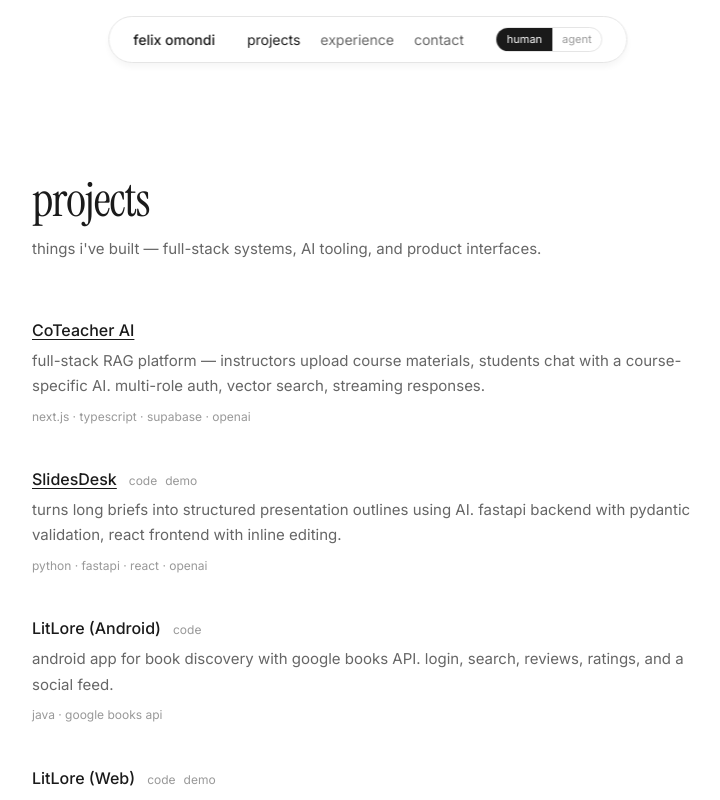
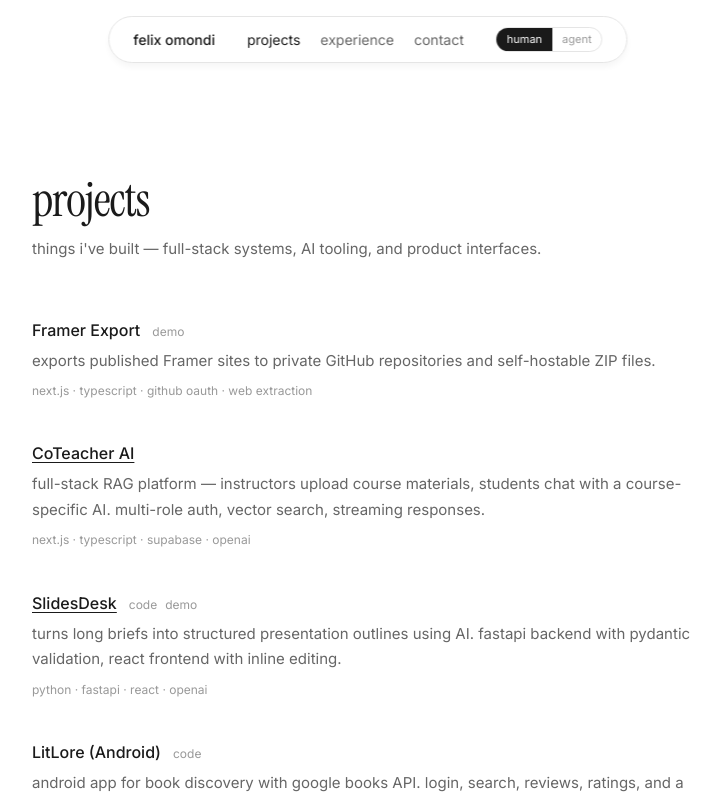
Before and after one commit to Felomondi/gen_ai_pw, a Next.js app in the folder my-ai-portfolio/: page /projects in a window 1280 px wide. Shown: the top 800 px of the page, without its empty margins (272-992 px from the left). Built offline with nearby package versions, Linux system fonts and the light colour scheme.

Commit message:
Add Framer Export to portfolio projects

```diff
--- a/my-ai-portfolio/app/projects/page.tsx
+++ b/my-ai-portfolio/app/projects/page.tsx
@@ -5,6 +5,15 @@
 import AgentProjectsPage from "@/components/agent/AgentProjectsPage";
 
 const projects = [
+  {
+    title: "Framer Export",
+    slug: null,
+    description: "exports published Framer sites to private GitHub repositories and self-hostable ZIP files.",
+    tags: ["next.js", "typescript", "github oauth", "web extraction"],
+    githubUrl: null,
+    liveUrl: "https://www.framerextract.com/",
+    hasDetailPage: false,
+  },
   {
     title: "CoTeacher AI",
     slug: "coteacher-ai",
--- a/my-ai-portfolio/components/agent/AgentProjectsPage.tsx
+++ b/my-ai-portfolio/components/agent/AgentProjectsPage.tsx
@@ -3,6 +3,14 @@
 import { AgentBlock, ScanLine, AsciiArt, BridgertonNote } from "./AgentBlock";
 
 const projects = [
+  {
+    title: "Framer Export",
+    description:
+      "Exports published Framer sites to private GitHub repositories and self-hostable ZIP files.",
+    tags: ["next.js", "typescript", "github oauth", "web extraction"],
+    github: null,
+    live: "https://www.framerextract.com/",
+  },
   {
     title: "CoTeacher AI",
     description:
@@ -66,8 +74,26 @@
             <p className="mt-1.5 text-[#999] text-[11px]">{p.tags.join(" · ")}</p>
             {(p.github || p.live) && (
               <div className="mt-1.5 flex gap-3 text-[11px]">
-                {p.github && <span className="text-[#1a1a1a]">code: {p.github}</span>}
-                {p.live && <span className="text-[#1a1a1a]">live: {p.live}</span>}
+                {p.github && (
+                  <a
+                    href={`https://${p.github}`}
+                    target="_blank"
+                    rel="noopener noreferrer"
+                    className="text-[#1a1a1a]"
+                  >
+                    code: {p.github}
+                  </a>
+                )}
+                {p.live && (
+                  <a
+                    href={p.live.startsWith("http") ? p.live : `https://${p.live}`}
+                    target="_blank"
+                    rel="noopener noreferrer"
+                    className="text-[#1a1a1a]"
+                  >
+                    live: {p.live}
+                  </a>
+                )}
               </div>
             )}
           </div>
```
